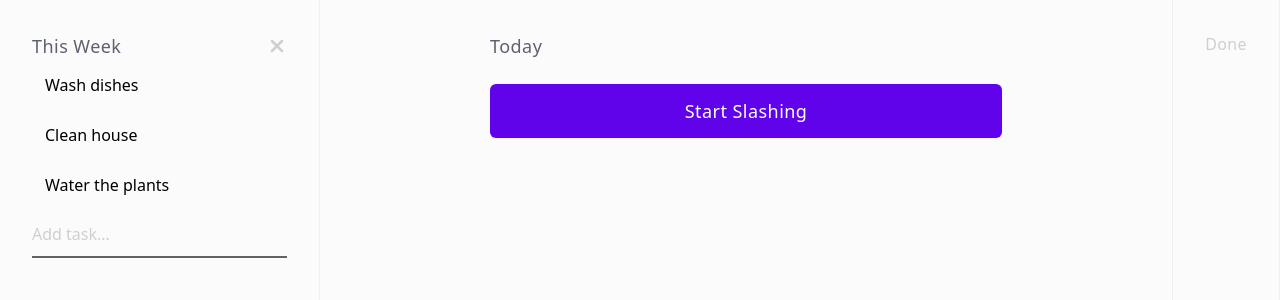
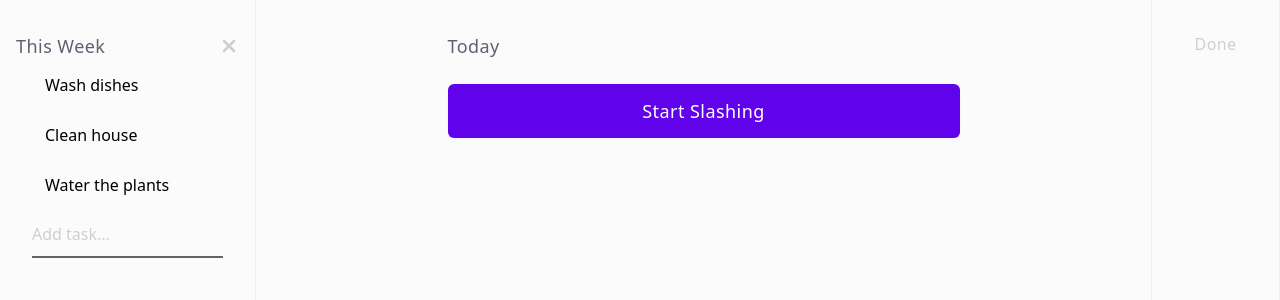
Before and after one commit to neldeles/slash-clone, a React (Create React App) app: page / in a window 1280 px wide. Shown: the top 300 px of the page. Built offline with nearby package versions, Linux system fonts and the light colour scheme.

Commit message:
style: fix side container widths
Widths shouldn't expand and contract depending on the length of the
text content of task.

```diff
--- a/src/App.tsx
+++ b/src/App.tsx
@@ -98,9 +98,9 @@ function App() {
         <Header>
           <h1
             className={classNames(
-              "font-medium tracking-wide mr-auto",
+              "font-medium tracking-wide",
               isActive
-                ? "text-lg text-gray-500"
+                ? "mr-auto text-lg text-gray-500"
                 : "text-gray-300 text-base transition-all duration-75 group-hover:text-gray-500"
             )}
             id="this-week-heading"
@@ -118,7 +118,11 @@ function App() {
         </Header>
 
         {isActive ? (
-          <div>
+          <motion.div
+            initial={false}
+            animate={{ opacity: [0, 1] }}
+            transition={{ duration: 0.3 }}
+          >
             <div className="overflow-auto max-h-[77vh]">
               <ul className="px-8" aria-labelledby="this-week-heading">
                 <AnimatePresence initial={false}>
@@ -155,7 +159,7 @@ function App() {
                 ref={textareaRef}
               />
             </form>
-          </div>
+          </motion.div>
         ) : null}
       </SideContainer>
 
@@ -203,9 +207,9 @@ function App() {
         <Header>
           <h1
             className={classNames(
-              "font-medium tracking-wide mr-auto",
+              "font-medium tracking-wide",
               isDoneContainerActive
-                ? "text-lg text-gray-500"
+                ? "mr-auto text-lg text-gray-500"
                 : "text-gray-300 text-base transition-all duration-75",
               "group-hover:text-gray-500"
             )}
@@ -223,7 +227,11 @@ function App() {
         </Header>
 
         {isDoneContainerActive ? (
-          <div>
+          <motion.div
+            initial={false}
+            animate={{ opacity: [0, 1] }}
+            transition={{ duration: 0.3 }}
+          >
             <div className="overflow-auto max-h-[77vh]">
               <ul className="px-8">
                 <AnimatePresence initial={false}>
@@ -246,7 +254,7 @@ function App() {
                 <AlwaysScrollToBottom dep={tasks.done} />
               </ul>
             </div>
-          </div>
+          </motion.div>
         ) : null}
       </SideContainer>
     </div>
--- a/src/modules/_common/components/Header/Header.tsx
+++ b/src/modules/_common/components/Header/Header.tsx
@@ -5,6 +5,8 @@ type TProps = {
 };
 export function Header({ children }: TProps) {
   return (
-    <div className={classNames("flex items-center mt-6 px-8")}>{children}</div>
+    <div className={classNames("flex items-center justify-center mt-6 px-4")}>
+      {children}
+    </div>
   );
 }
--- a/src/modules/_common/components/SideContainer/SideContainer.tsx
+++ b/src/modules/_common/components/SideContainer/SideContainer.tsx
@@ -32,10 +32,10 @@ export function SideContainer({ isActive, setIsActive, children }: TProps) {
 
   const containerVariants = {
     active: {
-      flexGrow: 1,
+      flexBasis: "20%",
     },
     inactive: {
-      flexGrow: 0,
+      flexBasis: "10%",
     },
   };
 
@@ -48,7 +48,7 @@ export function SideContainer({ isActive, setIsActive, children }: TProps) {
           }
         }}
         className={classNames(
-          "py-2 h-screen border-r border-gray-200",
+          "py-2 h-screen border-r border-gray-200 max-w-[144px]",
           "group hover:cursor-pointer hover:bg-gray-200 transition-colors duration-75"
         )}
         variants={containerVariants}
@@ -67,10 +67,16 @@ export function SideContainer({ isActive, setIsActive, children }: TProps) {
           setIsActive(true);
         }
       }}
-      className={classNames("py-2 h-screen border-r border-gray-200 max-w-xs")}
+      className={classNames(
+        "py-2 h-screen border-r border-gray-200 grow-0 shrink-0 max-w-xs"
+      )}
       variants={containerVariants}
       initial={false}
       animate={isActive ? "active" : "inactive"}
+      transition={{
+        delayChildren: 0.5,
+        staggerChildren: 1,
+      }}
     >
       {children}
     </motion.div>
```
